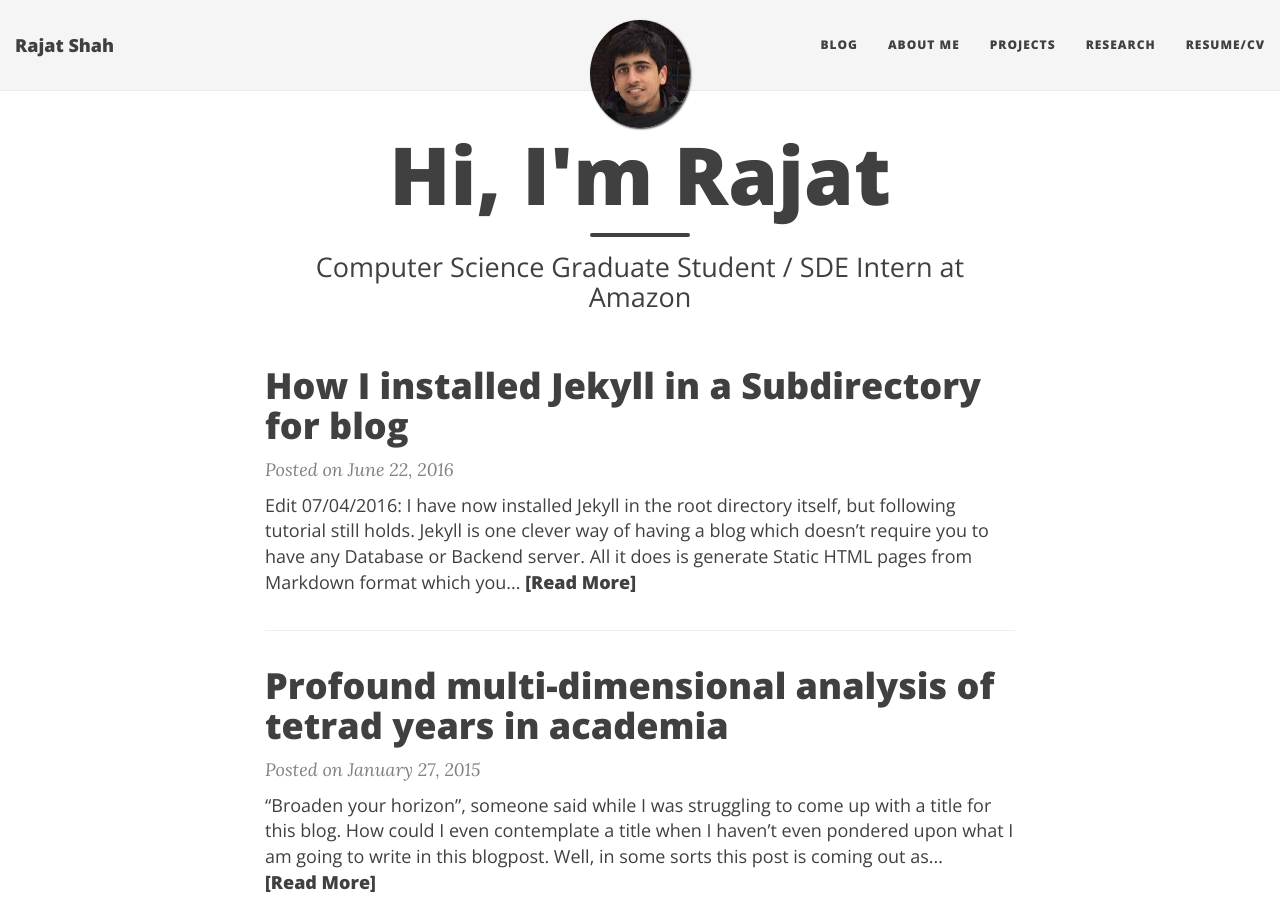
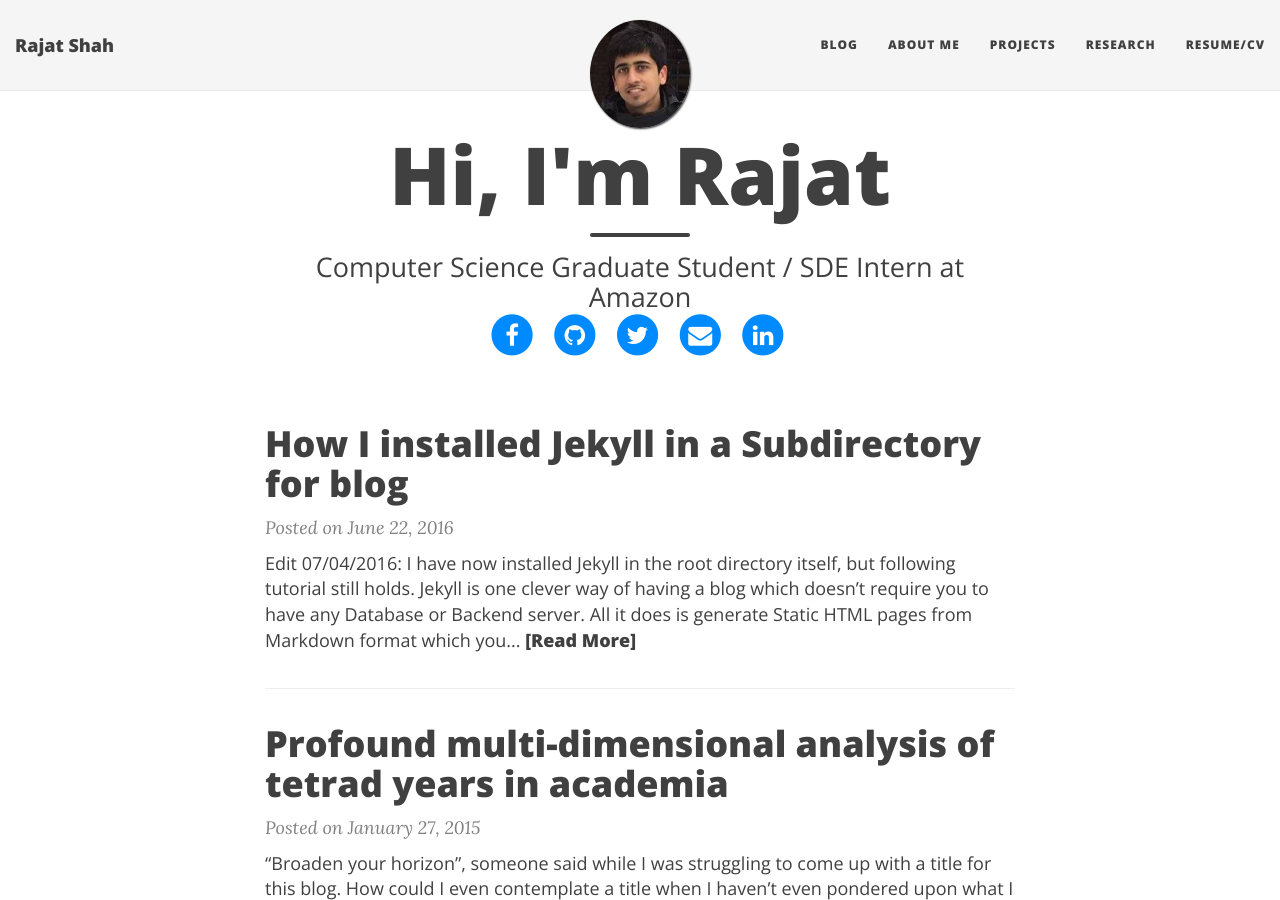
Before and after one commit to shahrajat/shahrajat.github.io, a Jekyll site: the page built from index.html, in a window 1280 px wide and 900 px high. Built offline with Jekyll 4.4.1, drawn with Linux system fonts in a browser that asks for light colours; nearby versions of some CDN libraries; the list of posts is cut into pages by our own code.

Commit message:
Update header.html

```diff
--- a/_includes/header.html
+++ b/_includes/header.html
@@ -34,8 +34,34 @@
 			<h2 class="{{ include.type }}-subheading">{{ page.subtitle }}</h2>
 			{% endif %}
 
-			 <div class="row">
-	      <div class="col-lg-8 col-lg-offset-2 col-md-10 col-md-offset-1">
+		  {% endif %}
+
+		  {% if include.type == "post" %}
+		  <span class="post-meta">Posted on {{ page.date | date: "%B %-d, %Y" }}</span>
+		  {% endif %}
+        </div>
+      </div>
+    </div>
+  </div>
+  <span class='img-desc'></span>
+</div>
+{% endif %}
+<div class="intro-header no-img">
+  <div class="container">
+    <div class="row">
+      <div class="col-lg-8 col-lg-offset-2 col-md-10 col-md-offset-1">
+        <div class="{{ include.type }}-heading">
+          <h1>{% if page.title %}{{ page.title }}{% else %}<br/>{% endif %}</h1>
+		  {% if page.subtitle %}
+		    {% if include.type == "page" %}
+            <hr class="small">
+            <span class="{{ include.type }}-subheading">{{ page.subtitle }}</span>
+			{% else %}
+			<h2 class="{{ include.type }}-subheading">{{ page.subtitle }}</h2>
+			{% endif %}
+
+			<div class="row">
+	      	<div class="col-lg-8 col-lg-offset-2 col-md-10 col-md-offset-1">
 	        <ul class="list-inline text-center footer-links">
 	          {% if site.author.facebook and site.footer-links-active.facebook %}
 	          <li>
@@ -108,50 +134,9 @@
 			  </li>
 	          {% endif %}
 	        </ul>
-	        <p class="copyright text-muted">
-			  {{ site.author.name }}
-			  &nbsp;&bull;&nbsp;
-			  {{ site.time | date: '%Y' }}
+	      </div>
+	    	</div>
 
-			  {% if site.url-pretty %}
-			  &nbsp;&bull;&nbsp;
-			  <a href="{{ site.url }}">{{ site.url-pretty }}</a>
-			  {% endif %}
-		    </p>
-		        <!-- Please don't remove this, keep my open source work credited :) -->
-			<p class="theme-by text-muted">
-			  Theme by
-			  <a href="">beautiful-jekyll</a>
-			</p>
-	      </div>
-	    </div>
-
-
-		  {% endif %}
-
-		  {% if include.type == "post" %}
-		  <span class="post-meta">Posted on {{ page.date | date: "%B %-d, %Y" }}</span>
-		  {% endif %}
-        </div>
-      </div>
-    </div>
-  </div>
-  <span class='img-desc'></span>
-</div>
-{% endif %}
-<div class="intro-header no-img">
-  <div class="container">
-    <div class="row">
-      <div class="col-lg-8 col-lg-offset-2 col-md-10 col-md-offset-1">
-        <div class="{{ include.type }}-heading">
-          <h1>{% if page.title %}{{ page.title }}{% else %}<br/>{% endif %}</h1>
-		  {% if page.subtitle %}
-		    {% if include.type == "page" %}
-            <hr class="small">
-            <span class="{{ include.type }}-subheading">{{ page.subtitle }}</span>
-			{% else %}
-			<h2 class="{{ include.type }}-subheading">{{ page.subtitle }}</h2>
-			{% endif %}
 		  {% endif %}
 
 		  {% if include.type == "post" %}
```
